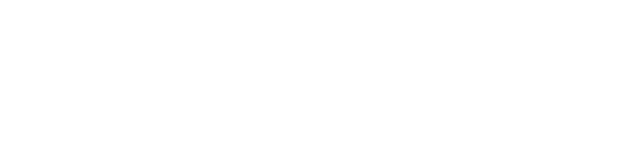
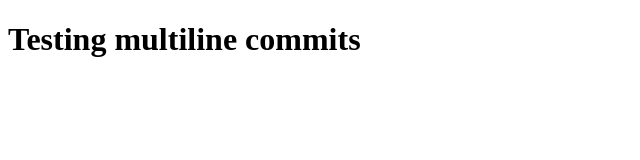
Before and after one commit to Freddiezeb/MashupTool, a plain HTML site: page code/index.html in a window 1280 px wide. Shown: the whole page, without its empty margins (0-640 px from the left). Drawn offline with Linux system fonts and the light colour scheme.

Commit message:
added a line to try this multiline comment testtest

```diff
--- a/code/index.html
+++ b/code/index.html
@@ -3,6 +3,7 @@
 <head>
     <meta charset="UTF-8">
     <title>A Mashup Tool</title>
+    <h1>Testing multiline commits</h1>
 </head>
 <body>
 
```
